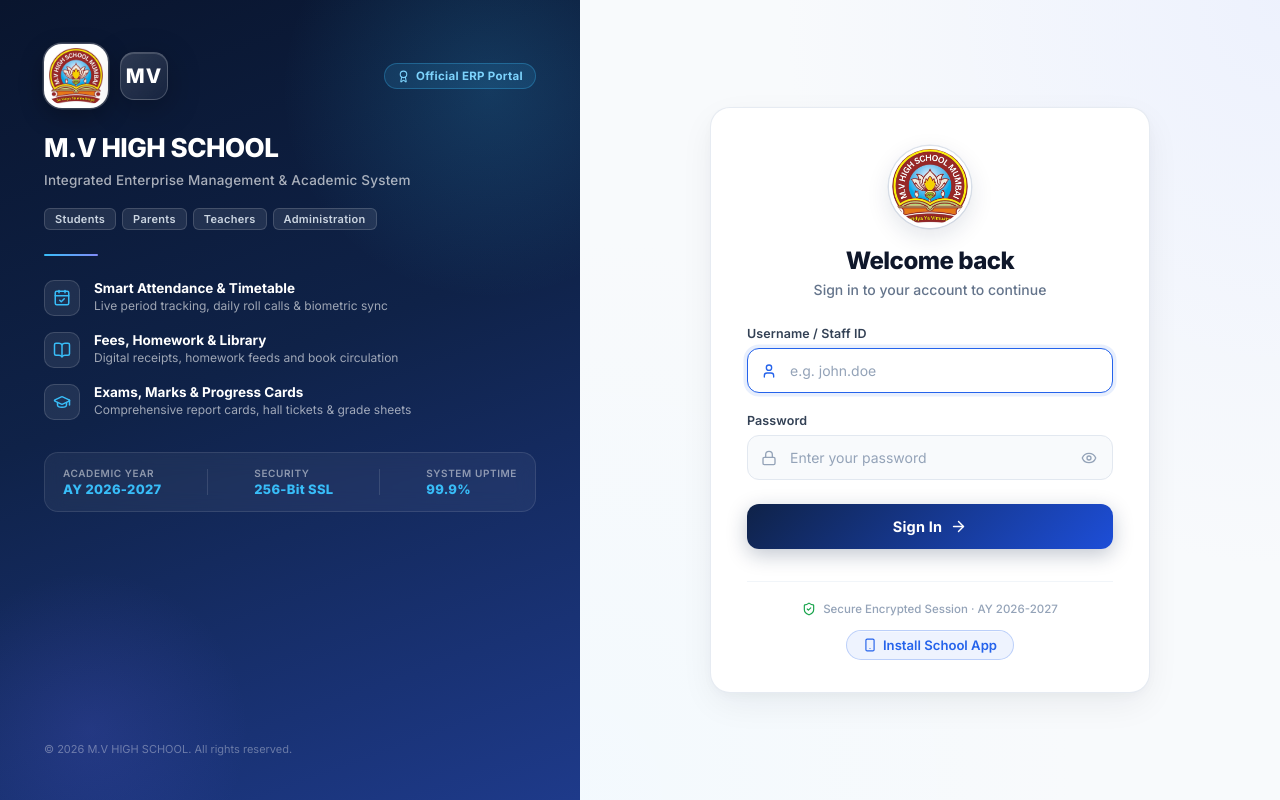
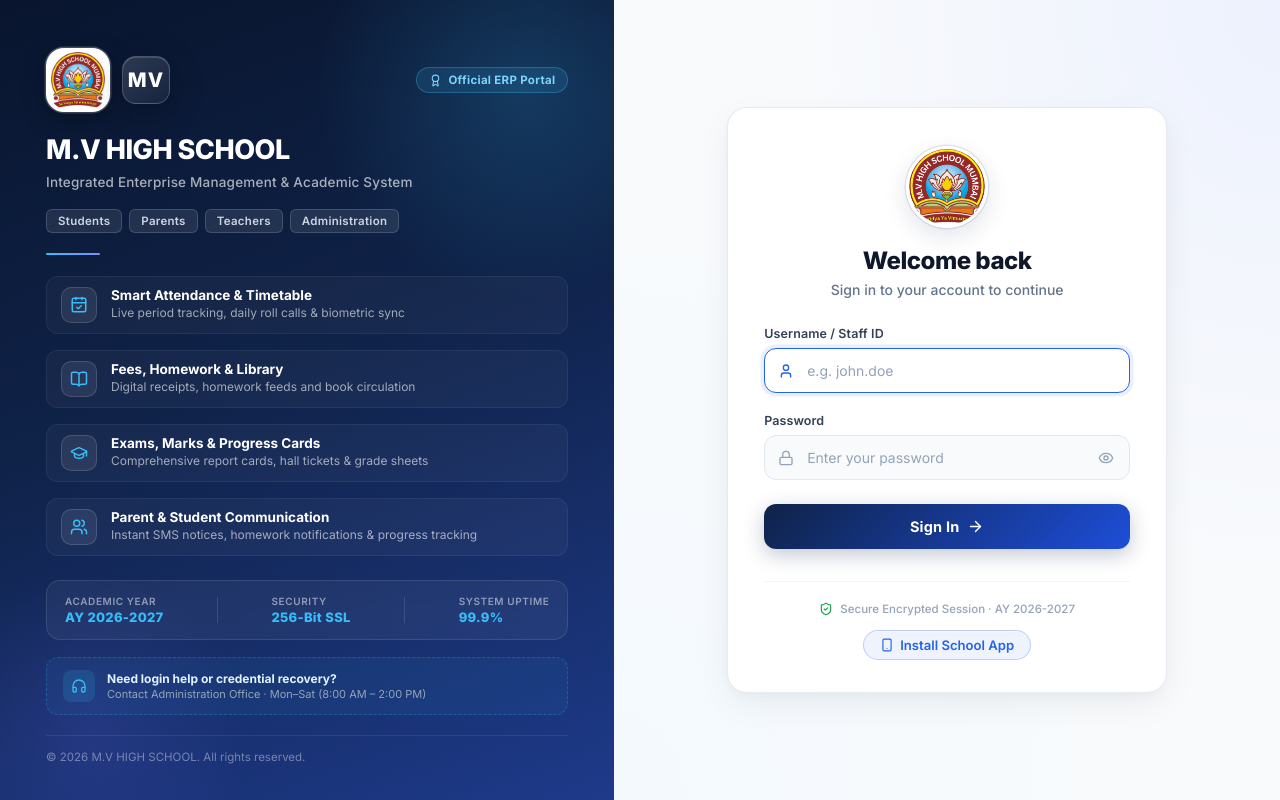
Before and after one commit to amroy08/system, a React (Vite) app in the folder client/: page /login in a window 1280 px wide. Built offline with nearby package versions, Linux system fonts and the light colour scheme; no server answers.

Commit message:
feat(ui): balance desktop sidebar to fill full vertical height

```diff
--- a/client/src/index.css
+++ b/client/src/index.css
@@ -997,8 +997,8 @@ table.data-table { width:100%; border-collapse:collapse; font-size:13px; }
 
 /* — Left branding panel — */
 .login-brand-panel {
-  flex:0 0 46%; max-width:580px; display:flex; flex-direction:column;
-  justify-content:space-between; padding:44px 44px;
+  flex:0 0 48%; max-width:620px; display:flex; flex-direction:column;
+  justify-content:space-between; padding:48px 46px 36px;
   background:linear-gradient(160deg, #09152e 0%, #0f2248 45%, #1e3a8a 100%);
   color:rgba(255,255,255,0.92); position:relative; overflow:hidden;
 }
@@ -1015,11 +1015,11 @@ table.data-table { width:100%; border-collapse:collapse; font-size:13px; }
   pointer-events:none;
 }
 .login-brand-content {
-  position:relative; z-index:1;
+  position:relative; z-index:1; flex:1; display:flex; flex-direction:column; justify-content:space-between;
 }
 .login-brand-header-row {
   display:flex; align-items:center; justify-content:space-between;
-  margin-bottom:24px;
+  margin-bottom:20px;
 }
 .login-brand-logo-wrap {
   display:flex; align-items:center; gap:12px;
@@ -1047,32 +1047,38 @@ table.data-table { width:100%; border-collapse:collapse; font-size:13px; }
   color:#7dd3fc; font-size:11.5px; font-weight:700; letter-spacing:0.3px;
 }
 .login-brand-name {
-  font-size:26px; font-weight:800; letter-spacing:-0.5px;
+  font-size:27px; font-weight:800; letter-spacing:-0.5px;
   margin:0 0 6px; color:#fff; line-height:1.25;
 }
 .login-brand-tagline {
   font-size:13.5px; font-weight:500; color:rgba(255,255,255,0.65);
-  margin:0 0 18px; letter-spacing:0.2px; line-height:1.45;
+  margin:0 0 16px; letter-spacing:0.2px; line-height:1.45;
 }
 .login-brand-roles {
-  display:flex; flex-wrap:wrap; gap:6px; margin-bottom:24px;
+  display:flex; flex-wrap:wrap; gap:7px; margin-bottom:20px;
 }
 .login-role-tag {
-  display:inline-block; padding:3px 10px; border-radius:6px;
+  display:inline-block; padding:4px 11px; border-radius:6px;
   background:rgba(255,255,255,0.09); border:1px solid rgba(255,255,255,0.15);
-  color:#cbd5e1; font-size:11px; font-weight:600; letter-spacing:0.3px;
+  color:#cbd5e1; font-size:11.5px; font-weight:600; letter-spacing:0.3px;
 }
 .login-brand-divider {
   width:54px; height:2px; border-radius:2px;
   background:linear-gradient(90deg, #38bdf8, #818cf8);
-  margin-bottom:24px;
+  margin-bottom:20px;
 }
 .login-brand-features {
-  display:flex; flex-direction:column; gap:16px; margin-bottom:32px;
+  display:flex; flex-direction:column; gap:16px; margin-bottom:24px;
 }
 .login-brand-feature {
   display:flex; align-items:flex-start; gap:14px;
   font-size:13px; color:rgba(255,255,255,0.78);
+  padding:10px 14px; border-radius:12px;
+  background:rgba(255,255,255,0.035); border:1px solid rgba(255,255,255,0.06);
+  transition:all .2s ease;
+}
+.login-brand-feature:hover {
+  background:rgba(255,255,255,0.065); border-color:rgba(56,189,248,0.25);
 }
 .login-feature-icon-box {
   width:36px; height:36px; border-radius:10px; flex-shrink:0;
@@ -1090,7 +1096,7 @@ table.data-table { width:100%; border-collapse:collapse; font-size:13px; }
   display:flex; align-items:center; justify-content:space-between;
   padding:14px 18px; border-radius:14px;
   background:rgba(255,255,255,0.05); border:1px solid rgba(255,255,255,0.1);
-  backdrop-filter:blur(10px);
+  backdrop-filter:blur(10px); margin-bottom:16px;
 }
 .login-stat-item {
   display:flex; flex-direction:column; gap:2px;
@@ -1105,9 +1111,27 @@ table.data-table { width:100%; border-collapse:collapse; font-size:13px; }
 .login-stat-divider {
   width:1px; height:26px; background:rgba(255,255,255,0.12);
 }
+.login-brand-help {
+  display:flex; align-items:center; gap:12px;
+  padding:12px 16px; border-radius:12px;
+  background:rgba(56,189,248,0.06); border:1px dashed rgba(56,189,248,0.25);
+  margin-bottom:20px;
+}
+.login-help-icon {
+  width:32px; height:32px; border-radius:8px;
+  background:rgba(56,189,248,0.15); color:#38bdf8;
+  display:flex; align-items:center; justify-content:center; flex-shrink:0;
+}
+.login-help-text span {
+  display:block; font-size:12px; font-weight:700; color:#e0f2fe; margin-bottom:1px;
+}
+.login-help-text p {
+  margin:0; font-size:11px; color:#94a3b8; line-height:1.3;
+}
 .login-brand-copyright {
   position:relative; z-index:1;
-  font-size:11px; color:rgba(255,255,255,0.35); margin:0; font-weight:400;
+  font-size:11.5px; color:rgba(255,255,255,0.4); margin:0; font-weight:400;
+  padding-top:14px; border-top:1px solid rgba(255,255,255,0.08);
 }
 
 /* — Right form panel — */
--- a/client/src/pages/Login.jsx
+++ b/client/src/pages/Login.jsx
@@ -109,6 +109,13 @@ export default function Login() {
                 <p>Comprehensive report cards, hall tickets & grade sheets</p>
               </div>
             </div>
+            <div className="login-brand-feature">
+              <div className="login-feature-icon-box"><Users size={18} /></div>
+              <div>
+                <strong>Parent & Student Communication</strong>
+                <p>Instant SMS notices, homework notifications & progress tracking</p>
+              </div>
+            </div>
           </div>
 
           {/* Highlights / stats badge on desktop */}
@@ -126,6 +133,15 @@ export default function Login() {
             <div className="login-stat-item">
               <span className="login-stat-label">System Uptime</span>
               <span className="login-stat-val">99.9%</span>
+            </div>
+          </div>
+
+          {/* Dedicated help & assistance strip filling bottom space */}
+          <div className="login-brand-help">
+            <div className="login-help-icon"><Headphones size={16} /></div>
+            <div className="login-help-text">
+              <span>Need login help or credential recovery?</span>
+              <p>Contact Administration Office · Mon–Sat (8:00 AM – 2:00 PM)</p>
             </div>
           </div>
         </div>
```
